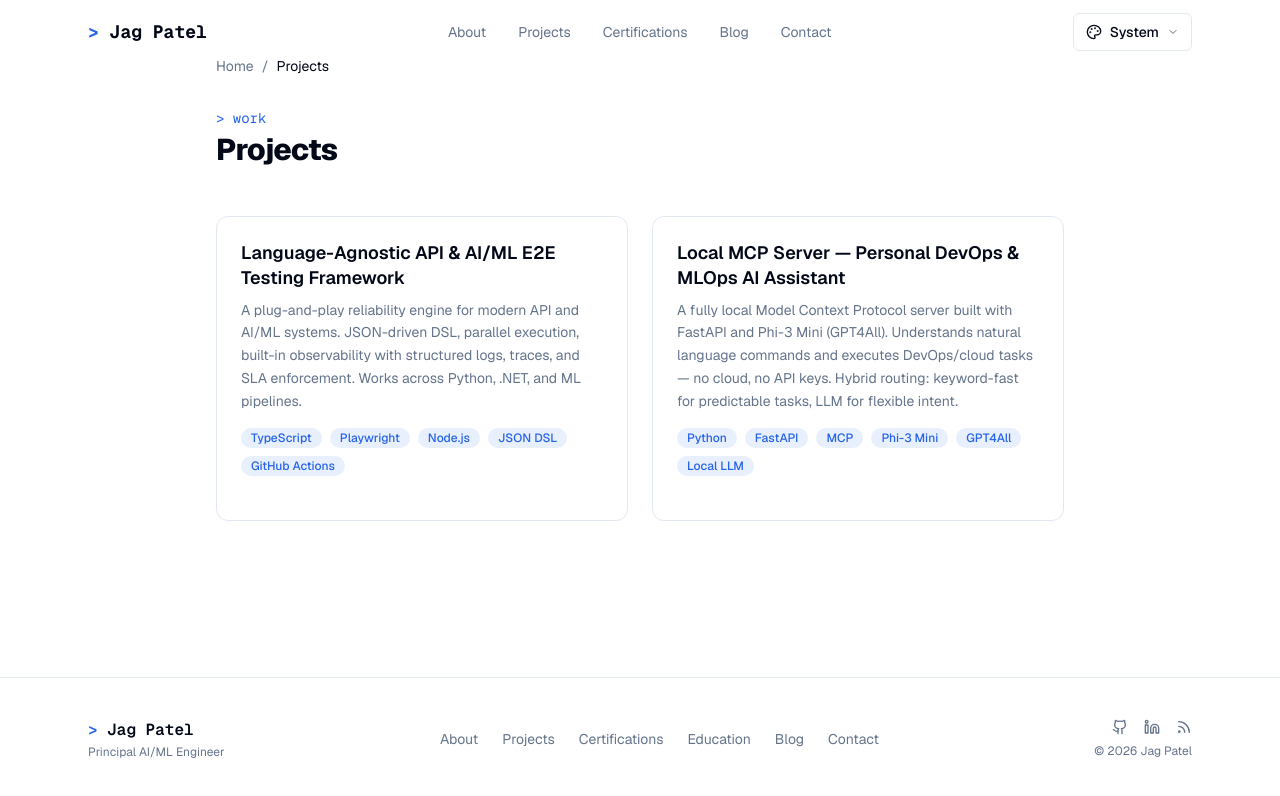
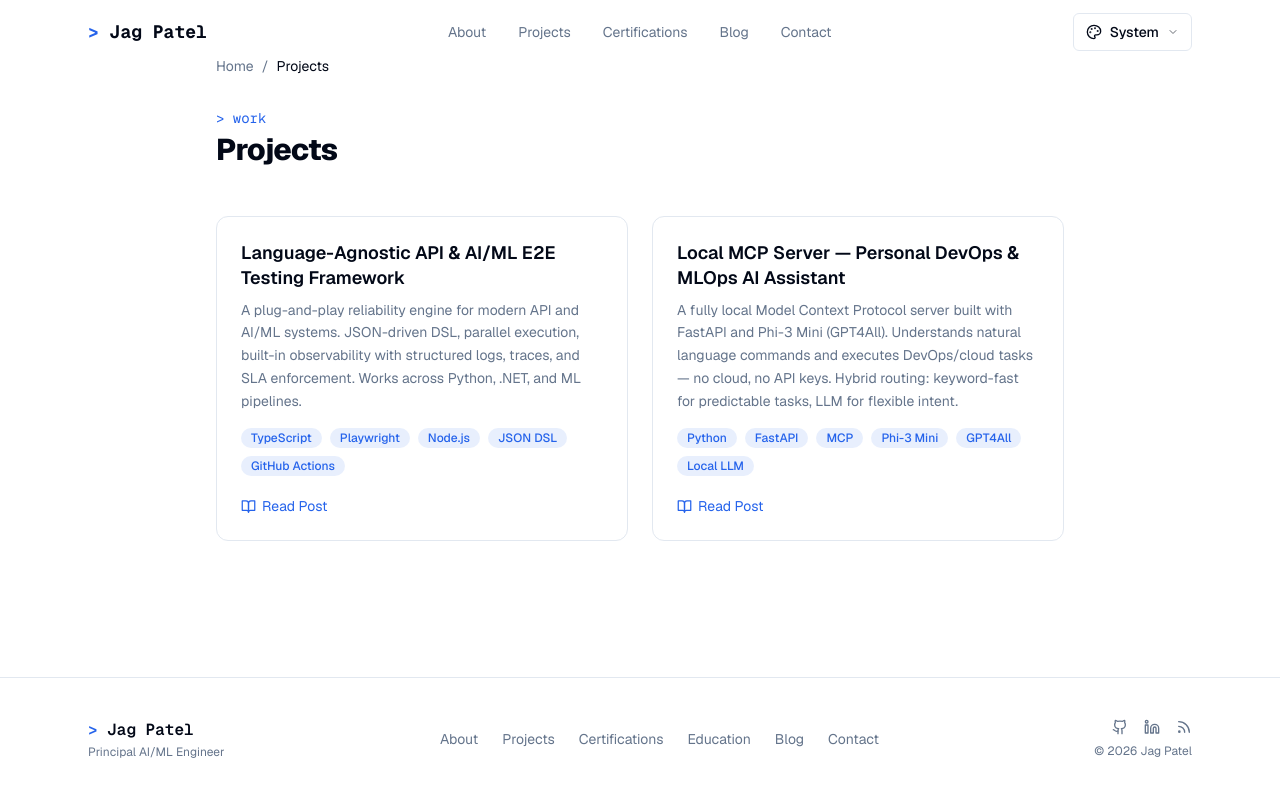
Before and after one commit to JagdishkumarPatel/JagdishkumarPatel.github.io, a Next.js app: page /projects in a window 1280 px wide. Shown: the top 796 px of the page. Built offline with nearby package versions, Linux system fonts and the light colour scheme.

Commit message:
feat: link projects to blog posts via blogSlug

```diff
--- a/components/portfolio/projects.tsx
+++ b/components/portfolio/projects.tsx
@@ -1,5 +1,5 @@
 import Link from 'next/link'
-import { ExternalLink, Github } from 'lucide-react'
+import { ExternalLink, Github, BookOpen } from 'lucide-react'
 import projectsData from '@/public/metadata/projects.json'
 
 type Project = {
@@ -8,6 +8,7 @@ type Project = {
   tech: string[]
   github: string
   demo?: string
+  blogSlug?: string
 }
 
 function ProjectCard({ project }: { project: Project }) {
@@ -42,6 +43,14 @@ function ProjectCard({ project }: { project: Project }) {
           >
             <ExternalLink size={15} /> Live Demo
           </a>
+        )}
+        {project.blogSlug && (
+          <Link
+            href={`/blog/${project.blogSlug}`}
+            className="inline-flex items-center gap-1.5 text-sm text-primary hover:underline transition-colors"
+          >
+            <BookOpen size={15} /> Read Post
+          </Link>
         )}
       </div>
     </div>
--- a/public/metadata/projects.json
+++ b/public/metadata/projects.json
@@ -4,13 +4,15 @@
     "description": "A plug-and-play reliability engine for modern API and AI/ML systems. JSON-driven DSL, parallel execution, built-in observability with structured logs, traces, and SLA enforcement. Works across Python, .NET, and ML pipelines.",
     "tech": ["TypeScript", "Playwright", "Node.js", "JSON DSL", "GitHub Actions"],
     "github": "",
-    "demo": ""
+    "demo": "",
+    "blogSlug": "e2e-testing-framework"
   },
   {
     "title": "Local MCP Server — Personal DevOps & MLOps AI Assistant",
     "description": "A fully local Model Context Protocol server built with FastAPI and Phi-3 Mini (GPT4All). Understands natural language commands and executes DevOps/cloud tasks — no cloud, no API keys. Hybrid routing: keyword-fast for predictable tasks, LLM for flexible intent.",
     "tech": ["Python", "FastAPI", "MCP", "Phi-3 Mini", "GPT4All", "Local LLM"],
     "github": "",
-    "demo": ""
+    "demo": "",
+    "blogSlug": "local-mcp-server-automation"
   }
 ]
```
Also changed, not shown: 1 other file (tests, documents, lock files or other folders).
